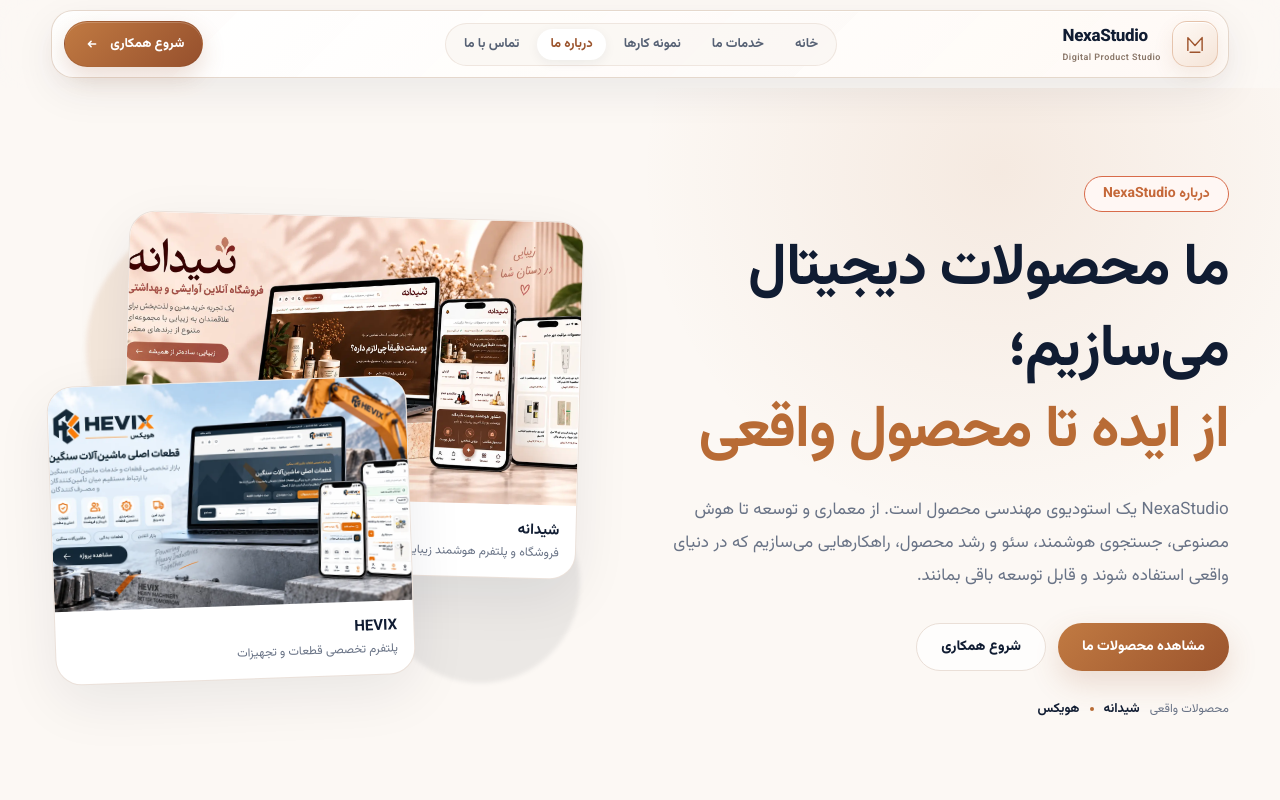
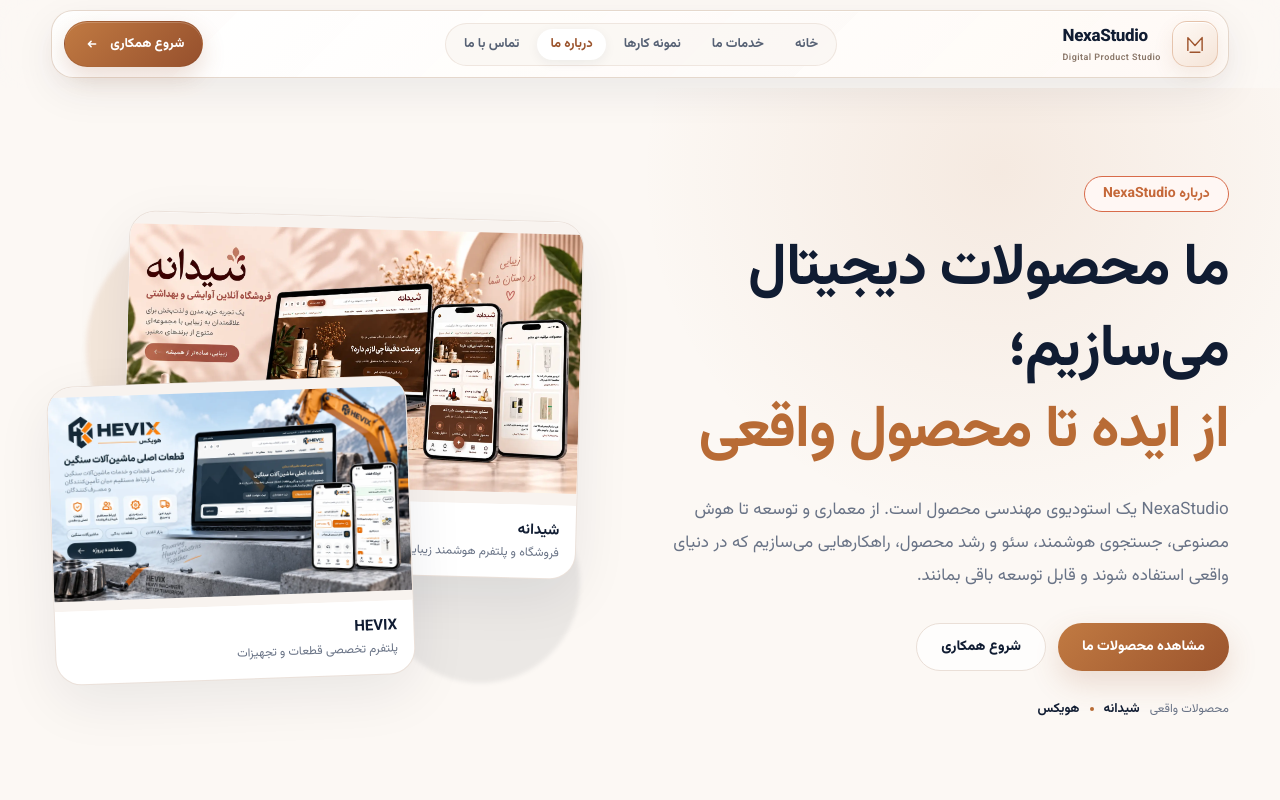
Before and after one commit to zohreksh/smartpilot, a Nuxt app: page /about in a window 1280 px wide. Shown: the top 800 px of the page. Built offline with nearby package versions, Linux system fonts and the light colour scheme.

Commit message:
Show full project previews on about page

```diff
--- a/pages/about.vue
+++ b/pages/about.vue
@@ -436,8 +436,9 @@
   display: block;
   width: 100%;
   aspect-ratio: 16 / 10;
-  object-fit: cover;
-  object-position: top center;
+  object-fit: contain;
+  object-position: center;
+  background: #f8f3ef;
 }
 
 .product-preview figcaption {
```
